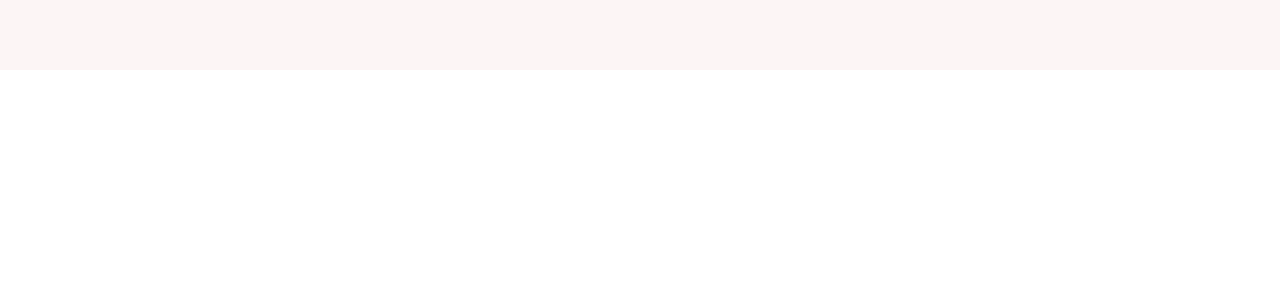
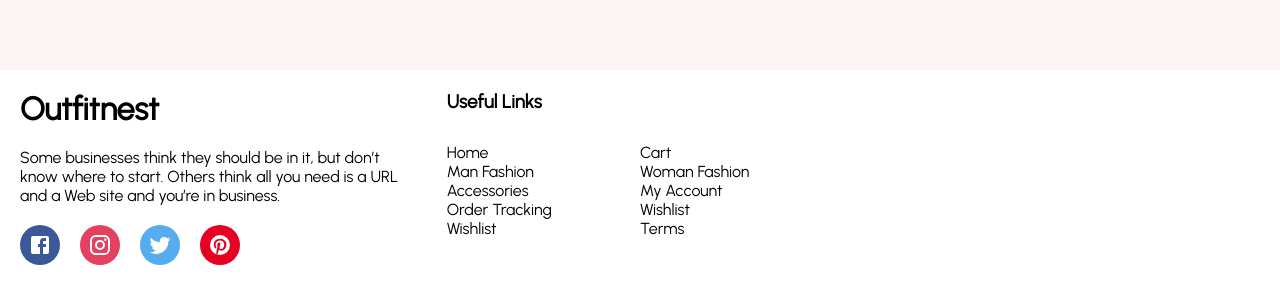
Before and after one commit to WasiqAli22/ecommerce, a React (Create React App) app: page / in a window 1280 px wide. Shown: the part 2474-2756 px from the top of the page. Before the commit the page ends 2544 px from the top, so only its background shows below. Built offline with nearby package versions, Linux system fonts and the light colour scheme.

Commit message:
Footer UI Added
Footer UI Added

```diff
--- /dev/null
+++ b/src/components/Footer.jsx
@@ -0,0 +1,98 @@
+import React from "react";
+import styled from "styled-components";
+import {
+  Facebook,
+  Instagram,
+  MailOutline,
+  Phone,
+  Pinterest,
+  Room,
+  Twitter,
+} from "@material-ui/icons";
+
+const Container = styled.div`
+  display: flex;
+`;
+const Left = styled.div`
+  flex: 1;
+  display: flex;
+  flex-direction: column;
+  padding: 20px;
+`;
+const Logo=styled.h1``
+const Desc=styled.p`
+    margin: 20px 0px;
+`
+const SocialContainer=styled.div`
+  display: flex;
+`
+const SocialIcon=styled.div`
+    width: 40px;
+    height: 40px;
+    border-radius: 50%;
+    color:white;
+    background-color: #${(props)=>props.color};
+    justify-content: center;
+    align-items: center;
+    margin-right: 20px;
+    display: flex;
+
+`
+
+const Center = styled.div`
+  flex: 1;
+  padding: 20px;
+`;
+const Right = styled.div`
+  flex: 1;
+  padding: 20px;
+`;
+const Title = styled.h3`
+    margin-bottom: 30px;
+`
+const List = styled.ul`
+    margin: 0;
+    padding: 0;
+    list-style: none;
+    display: flex;
+    flex-wrap: wrap;
+`
+const ListItem = styled.li`
+    width: 50%;
+`
+
+
+const Footer = () => {
+  return (
+    <Container>
+      <Left>
+          <Logo>Outfitnest</Logo>
+          <Desc>Some businesses think they should be in it, but don’t know where to start. Others think all you need is a URL and a Web site and you’re in business.</Desc>
+          <SocialContainer>
+              <SocialIcon color="3B5999"><Facebook/></SocialIcon>
+              <SocialIcon color="E4405F"><Instagram/></SocialIcon>
+              <SocialIcon color="55ACEE"><Twitter/></SocialIcon>
+              <SocialIcon color="E60023"><Pinterest/></SocialIcon>
+          </SocialContainer>
+      </Left>
+      <Center>
+          <Title>Useful Links</Title>
+          <List>
+          <ListItem>Home</ListItem>
+          <ListItem>Cart</ListItem>
+          <ListItem>Man Fashion</ListItem>
+          <ListItem>Woman Fashion</ListItem>
+          <ListItem>Accessories</ListItem>
+          <ListItem>My Account</ListItem>
+          <ListItem>Order Tracking</ListItem>
+          <ListItem>Wishlist</ListItem>
+          <ListItem>Wishlist</ListItem>
+          <ListItem>Terms</ListItem>
+          </List>
+      </Center>
+      <Right></Right>
+    </Container>
+  );
+};
+
+export default Footer;
--- a/src/pages/HomePage.jsx
+++ b/src/pages/HomePage.jsx
@@ -1,6 +1,7 @@
 import React from "react";
 import Announcement from "../components/Announcement";
 import Categories from "../components/Categories";
+import Footer from "../components/Footer";
 import Navbar from "../components/Navbar";
 import Newsletter from "../components/Newsletter";
 import Products from "../components/Products";
@@ -10,11 +11,12 @@ function HomePage() {
   return (
     <>
       <Announcement />
-      <Navbar />
-      <Slider />
+      <Navbar/>
+      <Slider/>
       <Categories/>
       <Products/>
       <Newsletter/>
+      <Footer/>
     </>
   );
 }
```
